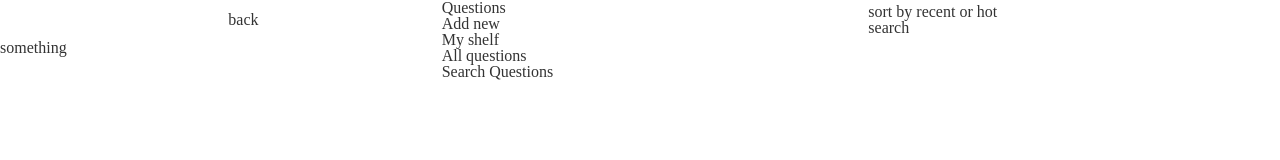
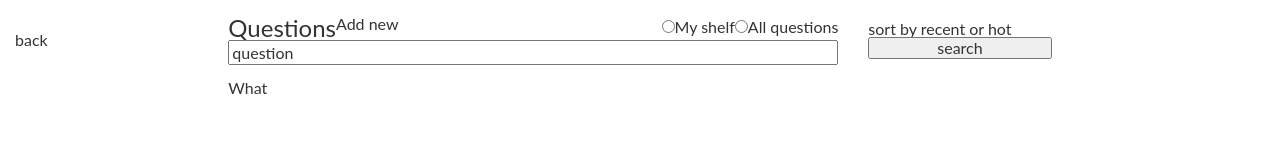
Before and after one commit to AlkanRena/zadanietestowe, a plain HTML site: page index.html in a window 1280 px wide. Drawn offline with Linux system fonts and the light colour scheme.

Commit message:
working header as simple style

```diff
--- a/index.html
+++ b/index.html
@@ -4,39 +4,45 @@
     <meta charset="UTF-8">
     <title>Title</title>
 
-<link rel="stylesheet" type="text/css" href="styles/main.css">
+
 <link rel="stylesheet" type="text/css" href="styles/bootstrap.min.css">
 <link rel="stylesheet" type="text/css" href="styles/reset.css">
-
+    <link rel="stylesheet" type="text/css" href="styles/main.css">
 
 </head>
 <body>
 <header>
-    <div class="col-xs-2"></div>
     <div class="col-xs-2">
         back
     </div>
-    <div class="col-xs-4">
-        <div>
-            <span>Questions</span>
-            <div>Add new</div>
-            <div>My shelf</div>
-            <div>All questions</div>
+    <div class="col-xs-6">
+        <div class="headerFlex">
+            <div class="headerLeft">
+                <span class="questionStyle">Questions</span>
+                <div>Add new</div>
+            </div>
+            <div class="headerRight">
+                <div><input type="radio">My shelf</div>
+                <div><input type="radio">All questions</div>
+            </div>
         </div>
-        <div>
-            Search Questions
+        <div class="flex">
+            <input type="text" class="inputBoxStyle" name="WhatQuestion" value="question">
         </div>
     </div>
-    <div class="col-xs-2">
+    <div class="col-xs-2 columnFlex">
         <div>
             <div>sort by recent or hot</div>
         </div>
-        <div>search</div>
+        <input class="buttonSearch" type="button" value="search">
     </div>
     <div class="col-xs-2"></div>
 </header>
+
 <main>
-something
+<div class="col-xs-8 centerQuestionBox">
+    What
+</div>
 </main>
 <footer>
     <!--Here unused but still in code -->
--- a/styles/main.css
+++ b/styles/main.css
@@ -1,6 +1,10 @@
+body {
+    font-family: Oswald, Lato, Roboto;
+}
+
 header{
     position: absolute;
-    max-height: 5vh;
+    min-height: 10vh;
     width: 100%;
 
     display: flex !important;
@@ -12,5 +16,47 @@ header > div {
 }
 
 main {
-    padding-top: 5vh;
+    padding-top: 10vh;
+
+    display: flex;
+    justify-content: center;
 }
+
+.flex {
+    display: flex;
+}
+
+.questionStyle {
+    font-size: x-large;
+}
+
+.inputBoxStyle {
+    width: 100%;
+}
+
+.headerFlex {
+    display: flex;
+    justify-content: space-between;
+}
+
+.headerLeft {
+    display: flex;
+    flex-flow: row;
+}
+
+.headerRight {
+    display: flex;
+    flex-flow: row;
+}
+
+.columnFlex {
+    display: flex;
+    flex-flow: column;
+}
+
+
+
+.centerQuestionBox {
+    display: flex;
+
+}
```
